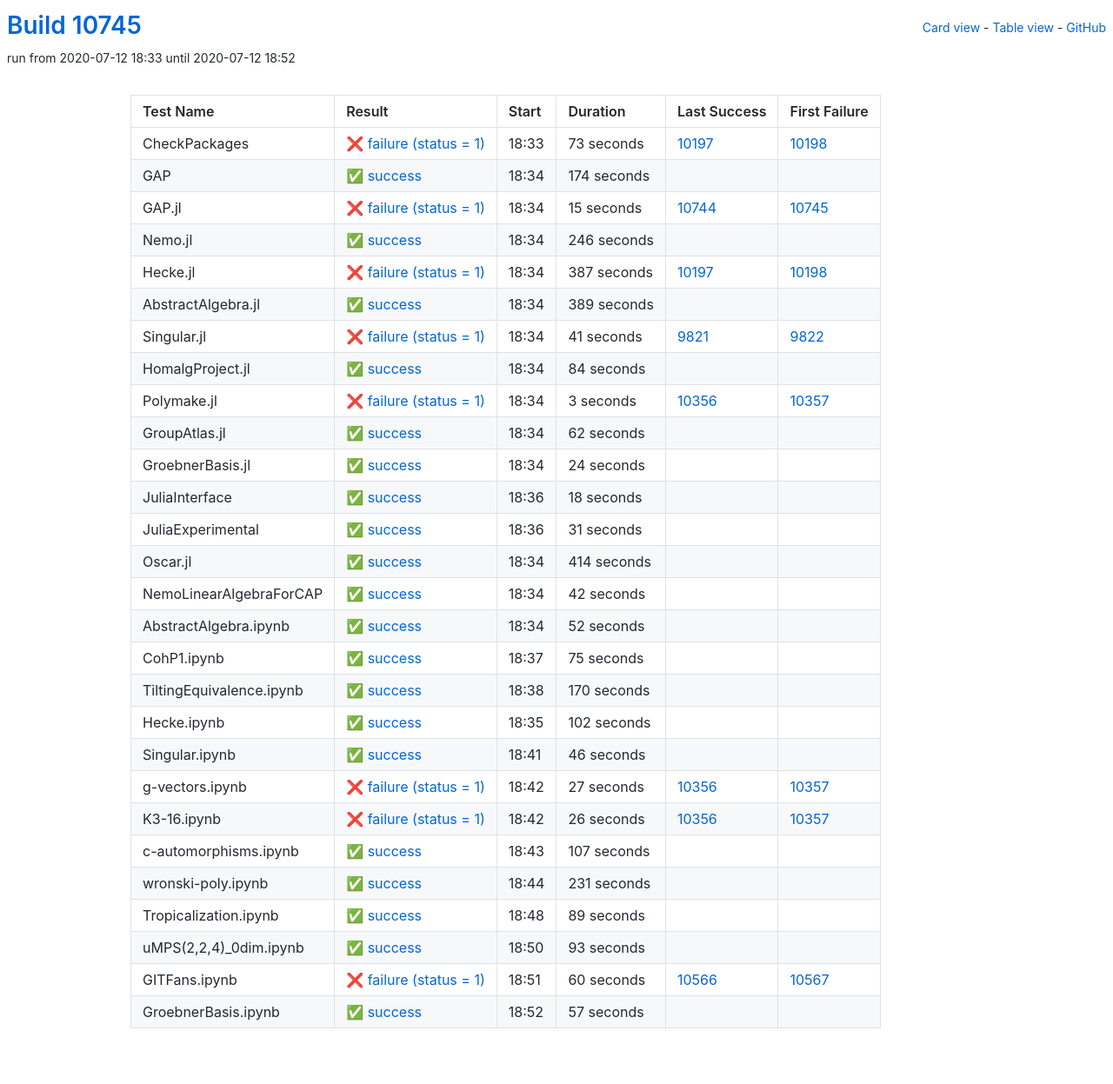
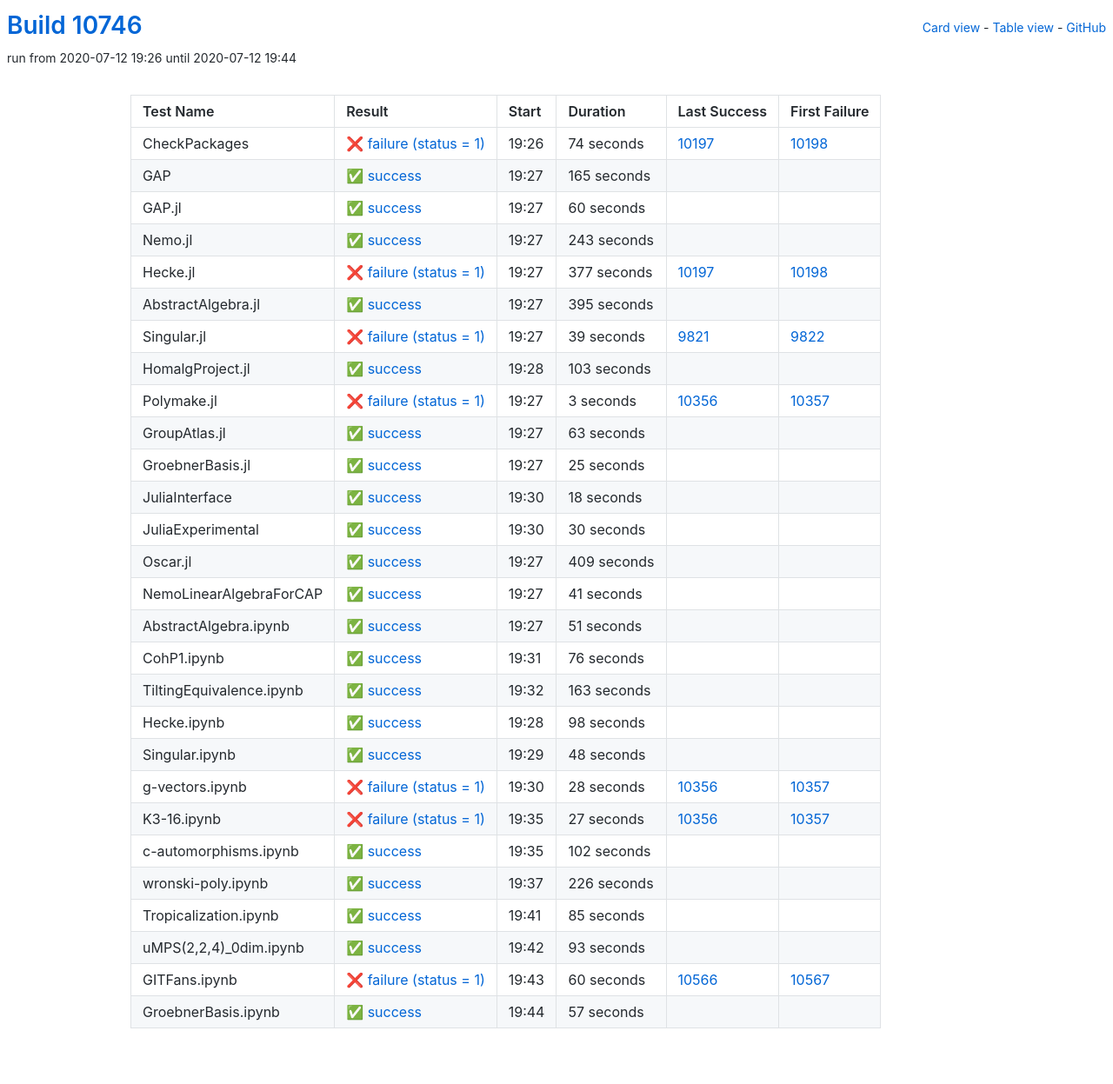
Before and after one commit to oscar-system/oscar-ci-status, a Jekyll site: the page built from table.html, in a window 1280 px wide. Shown: the whole page at 87% size. Built offline with Jekyll 4.4.1, drawn with Linux system fonts in a browser that asks for light colours.

Commit message:
Build #10746

```diff
--- a/_data/ci.yml
+++ b/_data/ci.yml
@@ -1,6 +1,6 @@
 ---
-build: 10745
-build_url: https://oscarci.mathematik.uni-kl.de/job/oscar/10745/
+build: 10746
+build_url: https://oscarci.mathematik.uni-kl.de/job/oscar/10746/
 job: oscar
 organization: oscar-system
 repo: oscar-ci-status
@@ -8,104 +8,104 @@
 tests:
 - name: CheckPackages
   id: checkpackages
-  log: https://oscarci.mathematik.uni-kl.de/job/oscar/10745/artifact/logs/build-10745/CheckPackages.log
-  start: 2020-07-12 18:33
+  log: https://oscarci.mathematik.uni-kl.de/job/oscar/10746/artifact/logs/build-10746/CheckPackages.log
+  start: 2020-07-12 19:26
   success: false
   exitcode: 1
   status: failure
-  duration: 73
+  duration: 74
   last_success: 10197
   last_success_url: https://oscarci.mathematik.uni-kl.de/job/oscar/10197/
   first_failure: 10198
   first_failure_url: https://oscarci.mathematik.uni-kl.de/job/oscar/10198/
 - name: GAP
   id: gap
-  log: https://oscarci.mathematik.uni-kl.de/job/oscar/10745/artifact/logs/build-10745/GAP.log
-  start: 2020-07-12 18:34
+  log: https://oscarci.mathematik.uni-kl.de/job/oscar/10746/artifact/logs/build-10746/GAP.log
+  start: 2020-07-12 19:27
   success: true
   exitcode: 0
   status: success
-  duration: 174
+  duration: 165
   last_success: false
   last_success_url:
   first_failure: false
   first_failure_url:
 - name: GAP.jl
   id: gap-jl
-  log: https://oscarci.mathematik.uni-kl.de/job/oscar/10745/artifact/logs/build-10745/GAP.jl.log
-  start: 2020-07-12 18:34
-  success: false
-  exitcode: 1
-  status: failure
-  duration: 15
-  last_success: 10744
-  last_success_url: https://oscarci.mathematik.uni-kl.de/job/oscar/10744/
-  first_failure: 10745
-  first_failure_url: https://oscarci.mathematik.uni-kl.de/job/oscar/10745/
-- name: Nemo.jl
-  id: nemo-jl
-  log: https://oscarci.mathematik.uni-kl.de/job/oscar/10745/artifact/logs/build-10745/Nemo.jl.log
-  start: 2020-07-12 18:34
+  log: https://oscarci.mathematik.uni-kl.de/job/oscar/10746/artifact/logs/build-10746/GAP.jl.log
+  start: 2020-07-12 19:27
   success: true
   exitcode: 0
   status: success
-  duration: 246
+  duration: 60
+  last_success: false
+  last_success_url:
+  first_failure: false
+  first_failure_url:
+- name: Nemo.jl
+  id: nemo-jl
+  log: https://oscarci.mathematik.uni-kl.de/job/oscar/10746/artifact/logs/build-10746/Nemo.jl.log
+  start: 2020-07-12 19:27
+  success: true
+  exitcode: 0
+  status: success
+  duration: 243
   last_success: false
   last_success_url:
   first_failure: false
   first_failure_url:
 - name: Hecke.jl
   id: hecke-jl
-  log: https://oscarci.mathematik.uni-kl.de/job/oscar/10745/artifact/logs/build-10745/Hecke.jl.log
-  start: 2020-07-12 18:34
+  log: https://oscarci.mathematik.uni-kl.de/job/oscar/10746/artifact/logs/build-10746/Hecke.jl.log
+  start: 2020-07-12 19:27
   success: false
   exitcode: 1
   status: failure
-  duration: 387
+  duration: 377
   last_success: 10197
   last_success_url: https://oscarci.mathematik.uni-kl.de/job/oscar/10197/
   first_failure: 10198
   first_failure_url: https://oscarci.mathematik.uni-kl.de/job/oscar/10198/
 - name: AbstractAlgebra.jl
   id: abstractalgebra-jl
-  log: https://oscarci.mathematik.uni-kl.de/job/oscar/10745/artifact/logs/build-10745/AbstractAlgebra.jl.log
-  start: 2020-07-12 18:34
+  log: https://oscarci.mathematik.uni-kl.de/job/oscar/10746/artifact/logs/build-10746/AbstractAlgebra.jl.log
+  start: 2020-07-12 19:27
   success: true
   exitcode: 0
   status: success
-  duration: 389
+  duration: 395
   last_success: false
   last_success_url:
   first_failure: false
   first_failure_url:
 - name: Singular.jl
   id: singular-jl
-  log: https://oscarci.mathematik.uni-kl.de/job/oscar/10745/artifact/logs/build-10745/Singular.jl.log
-  start: 2020-07-12 18:34
+  log: https://oscarci.mathematik.uni-kl.de/job/oscar/10746/artifact/logs/build-10746/Singular.jl.log
+  start: 2020-07-12 19:27
   success: false
   exitcode: 1
   status: failure
-  duration: 41
+  duration: 39
   last_success: 9821
   last_success_url: https://oscarci.mathematik.uni-kl.de/job/oscar/9821/
   first_failure: 9822
   first_failure_url: https://oscarci.mathematik.uni-kl.de/job/oscar/9822/
 - name: HomalgProject.jl
   id: homalgproject-jl
-  log: https://oscarci.mathematik.uni-kl.de/job/oscar/10745/artifact/logs/build-10745/HomalgProject.jl.log
-  start: 2020-07-12 18:34
+  log: https://oscarci.mathematik.uni-kl.de/job/oscar/10746/artifact/logs/build-10746/HomalgProject.jl.log
+  start: 2020-07-12 19:28
   success: true
   exitcode: 0
   status: success
-  duration: 84
+  duration: 103
   last_success: false
   last_success_url:
   first_failure: false
   first_failure_url:
 - name: Polymake.jl
   id: polymake-jl
-  log: https://oscarci.mathematik.uni-kl.de/job/oscar/10745/artifact/logs/build-10745/Polymake.jl.log
-  start: 2020-07-12 18:34
+  log: https://oscarci.mathematik.uni-kl.de/job/oscar/10746/artifact/logs/build-10746/Polymake.jl.log
+  start: 2020-07-12 19:27
   success: false
   exitcode: 1
   status: failure
@@ -116,32 +116,32 @@
   first_failure_url: https://oscarci.mathematik.uni-kl.de/job/oscar/10357/
 - name: GroupAtlas.jl
   id: groupatlas-jl
-  log: https://oscarci.mathematik.uni-kl.de/job/oscar/10745/artifact/logs/build-10745/GroupAtlas.jl.log
-  start: 2020-07-12 18:34
+  log: https://oscarci.mathematik.uni-kl.de/job/oscar/10746/artifact/logs/build-10746/GroupAtlas.jl.log
+  start: 2020-07-12 19:27
   success: true
   exitcode: 0
   status: success
-  duration: 62
+  duration: 63
   last_success: false
   last_success_url:
   first_failure: false
   first_failure_url:
 - name: GroebnerBasis.jl
   id: groebnerbasis-jl
-  log: https://oscarci.mathematik.uni-kl.de/job/oscar/10745/artifact/logs/build-10745/GroebnerBasis.jl.log
-  start: 2020-07-12 18:34
+  log: https://oscarci.mathematik.uni-kl.de/job/oscar/10746/artifact/logs/build-10746/GroebnerBasis.jl.log
+  start: 2020-07-12 19:27
   success: true
   exitcode: 0
   status: success
-  duration: 24
+  duration: 25
   last_success: false
   last_success_url:
   first_failure: false
   first_failure_url:
 - name: JuliaInterface
   id: juliainterface
-  log: https://oscarci.mathematik.uni-kl.de/job/oscar/10745/artifact/logs/build-10745/JuliaInterface.log
-  start: 2020-07-12 18:36
+  log: https://oscarci.mathematik.uni-kl.de/job/oscar/10746/artifact/logs/build-10746/JuliaInterface.log
+  start: 2020-07-12 19:30
   success: true
   exitcode: 0
   status: success
@@ -152,80 +152,128 @@
   first_failure_url:
 - name: JuliaExperimental
   id: juliaexperimental
-  log: https://oscarci.mathematik.uni-kl.de/job/oscar/10745/artifact/logs/build-10745/JuliaExperimental.log
-  start: 2020-07-12 18:36
+  log: https://oscarci.mathematik.uni-kl.de/job/oscar/10746/artifact/logs/build-10746/JuliaExperimental.log
+  start: 2020-07-12 19:30
   success: true
   exitcode: 0
   status: success
-  duration: 31
+  duration: 30
   last_success: false
   last_success_url:
   first_failure: false
   first_failure_url:
 - name: Oscar.jl
   id: oscar-jl
-  log: https://oscarci.mathematik.uni-kl.de/job/oscar/10745/artifact/logs/build-10745/Oscar.jl.log
-  start: 2020-07-12 18:34
+  log: https://oscarci.mathematik.uni-kl.de/job/oscar/10746/artifact/logs/build-10746/Oscar.jl.log
+  start: 2020-07-12 19:27
   success: true
   exitcode: 0
   status: success
-  duration: 414
+  duration: 409
   last_success: false
   last_success_url:
   first_failure: false
   first_failure_url:
 - name: NemoLinearAlgebraForCAP
   id: nemolinearalgebraforcap
-  log: https://oscarci.mathematik.uni-kl.de/job/oscar/10745/artifact/logs/build-10745/NemoLinearAlgebraForCAP.log
-  start: 2020-07-12 18:34
+  log: https://oscarci.mathematik.uni-kl.de/job/oscar/10746/artifact/logs/build-10746/NemoLinearAlgebraForCAP.log
+  start: 2020-07-12 19:27
   success: true
   exitcode: 0
   status: success
-  duration: 42
+  duration: 41
   last_success: false
   last_success_url:
   first_failure: false
   first_failure_url:
 - name: AbstractAlgebra.ipynb
   id: abstractalgebra-ipynb
-  log: https://oscarci.mathematik.uni-kl.de/job/oscar/10745/artifact/logs/build-10745/AbstractAlgebra.ipynb.log
-  start: 2020-07-12 18:34
+  log: https://oscarci.mathematik.uni-kl.de/job/oscar/10746/artifact/logs/build-10746/AbstractAlgebra.ipynb.log
+  start: 2020-07-12 19:27
   success: true
   exitcode: 0
   status: success
-  duration: 52
+  duration: 51
   last_success: false
   last_success_url:
   first_failure: false
   first_failure_url:
 - name: CohP1.ipynb
   id: cohp1-ipynb
-  log: https://oscarci.mathematik.uni-kl.de/job/oscar/10745/artifact/logs/build-10745/CohP1.ipynb.log
-  start: 2020-07-12 18:37
+  log: https://oscarci.mathematik.uni-kl.de/job/oscar/10746/artifact/logs/build-10746/CohP1.ipynb.log
+  start: 2020-07-12 19:31
   success: true
   exitcode: 0
   status: success
-  duration: 75
+  duration: 76
   last_success: false
   last_success_url:
   first_failure: false
   first_failure_url:
 - name: TiltingEquivalence.ipynb
   id: tiltingequivalence-ipynb
-  log: https://oscarci.mathematik.uni-kl.de/job/oscar/10745/artifact/logs/build-10745/TiltingEquivalence.ipynb.log
-  start: 2020-07-12 18:38
+  log: https://oscarci.mathematik.uni-kl.de/job/oscar/10746/artifact/logs/build-10746/TiltingEquivalence.ipynb.log
+  start: 2020-07-12 19:32
   success: true
   exitcode: 0
   status: success
-  duration: 170
+  duration: 163
   last_success: false
   last_success_url:
   first_failure: false
   first_failure_url:
 - name: Hecke.ipynb
   id: hecke-ipynb
-  log: https://oscarci.mathematik.uni-kl.de/job/oscar/10745/artifact/logs/build-10745/Hecke.ipynb.log
-  start: 2020-07-12 18:35
+  log: https://oscarci.mathematik.uni-kl.de/job/oscar/10746/artifact/logs/build-10746/Hecke.ipynb.log
+  start: 2020-07-12 19:28
+  success: true
+  exitcode: 0
+  status: success
+  duration: 98
+  last_success: false
+  last_success_url:
+  first_failure: false
+  first_failure_url:
+- name: Singular.ipynb
+  id: singular-ipynb
+  log: https://oscarci.mathematik.uni-kl.de/job/oscar/10746/artifact/logs/build-10746/Singular.ipynb.log
+  start: 2020-07-12 19:29
+  success: true
+  exitcode: 0
+  status: success
+  duration: 48
+  last_success: false
+  last_success_url:
+  first_failure: false
+  first_failure_url:
+- name: g-vectors.ipynb
+  id: g-vectors-ipynb
+  log: https://oscarci.mathematik.uni-kl.de/job/oscar/10746/artifact/logs/build-10746/g-vectors.ipynb.log
+  start: 2020-07-12 19:30
+  success: false
+  exitcode: 1
+  status: failure
+  duration: 28
+  last_success: 10356
+  last_success_url: https://oscarci.mathematik.uni-kl.de/job/oscar/10356/
+  first_failure: 10357
+  first_failure_url: https://oscarci.mathematik.uni-kl.de/job/oscar/10357/
+- name: K3-16.ipynb
+  id: k3-16-ipynb
+  log: https://oscarci.mathematik.uni-kl.de/job/oscar/10746/artifact/logs/build-10746/K3-16.ipynb.log
+  start: 2020-07-12 19:35
+  success: false
+  exitcode: 1
+  status: failure
+  duration: 27
+  last_success: 10356
+  last_success_url: https://oscarci.mathematik.uni-kl.de/job/oscar/10356/
+  first_failure: 10357
+  first_failure_url: https://oscarci.mathematik.uni-kl.de/job/oscar/10357/
+- name: c-automorphisms.ipynb
+  id: c-automorphisms-ipynb
+  log: https://oscarci.mathematik.uni-kl.de/job/oscar/10746/artifact/logs/build-10746/c-automorphisms.ipynb.log
+  start: 2020-07-12 19:35
   success: true
   exitcode: 0
   status: success
@@ -234,82 +282,34 @@
   last_success_url:
   first_failure: false
   first_failure_url:
-- name: Singular.ipynb
-  id: singular-ipynb
-  log: https://oscarci.mathematik.uni-kl.de/job/oscar/10745/artifact/logs/build-10745/Singular.ipynb.log
-  start: 2020-07-12 18:41
+- name: wronski-poly.ipynb
+  id: wronski-poly-ipynb
+  log: https://oscarci.mathematik.uni-kl.de/job/oscar/10746/artifact/logs/build-10746/wronski-poly.ipynb.log
+  start: 2020-07-12 19:37
   success: true
   exitcode: 0
   status: success
-  duration: 46
-  last_success: false
-  last_success_url:
-  first_failure: false
-  first_failure_url:
-- name: g-vectors.ipynb
-  id: g-vectors-ipynb
-  log: https://oscarci.mathematik.uni-kl.de/job/oscar/10745/artifact/logs/build-10745/g-vectors.ipynb.log
-  start: 2020-07-12 18:42
-  success: false
-  exitcode: 1
-  status: failure
-  duration: 27
-  last_success: 10356
-  last_success_url: https://oscarci.mathematik.uni-kl.de/job/oscar/10356/
-  first_failure: 10357
-  first_failure_url: https://oscarci.mathematik.uni-kl.de/job/oscar/10357/
-- name: K3-16.ipynb
-  id: k3-16-ipynb
-  log: https://oscarci.mathematik.uni-kl.de/job/oscar/10745/artifact/logs/build-10745/K3-16.ipynb.log
-  start: 2020-07-12 18:42
-  success: false
-  exitcode: 1
-  status: failure
-  duration: 26
-  last_success: 10356
-  last_success_url: https://oscarci.mathematik.uni-kl.de/job/oscar/10356/
-  first_failure: 10357
-  first_failure_url: https://oscarci.mathematik.uni-kl.de/job/oscar/10357/
-- name: c-automorphisms.ipynb
-  id: c-automorphisms-ipynb
-  log: https://oscarci.mathematik.uni-kl.de/job/oscar/10745/artifact/logs/build-10745/c-automorphisms.ipynb.log
-  start: 2020-07-12 18:43
-  success: true
-  exitcode: 0
-  status: success
-  duration: 107
-  last_success: false
-  last_success_url:
-  first_failure: false
-  first_failure_url:
-- name: wronski-poly.ipynb
-  id: wronski-poly-ipynb
-  log: https://oscarci.mathematik.uni-kl.de/job/oscar/10745/artifact/logs/build-10745/wronski-poly.ipynb.log
-  start: 2020-07-12 18:44
-  success: true
-  exitcode: 0
-  status: success
-  duration: 231
+  duration: 226
   last_success: false
   last_success_url:
   first_failure: false
   first_failure_url:
 - name: Tropicalization.ipynb
   id: tropicalization-ipynb
-  log: https://oscarci.mathematik.uni-kl.de/job/oscar/10745/artifact/logs/build-10745/Tropicalization.ipynb.log
-  start: 2020-07-12 18:48
+  log: https://oscarci.mathematik.uni-kl.de/job/oscar/10746/artifact/logs/build-10746/Tropicalization.ipynb.log
+  start: 2020-07-12 19:41
   success: true
   exitcode: 0
   status: success
-  duration: 89
+  duration: 85
   last_success: false
   last_success_url:
   first_failure: false
   first_failure_url:
 - name: uMPS(2,2,4)_0dim.ipynb
   id: umps-2-2-4-0dim-ipynb
-  log: https://oscarci.mathematik.uni-kl.de/job/oscar/10745/artifact/logs/build-10745/uMPS-2-2-4-_0dim.ipynb.log
-  start: 2020-07-12 18:50
+  log: https://oscarci.mathematik.uni-kl.de/job/oscar/10746/artifact/logs/build-10746/uMPS-2-2-4-_0dim.ipynb.log
+  start: 2020-07-12 19:42
   success: true
   exitcode: 0
   status: success
@@ -320,8 +320,8 @@
   first_failure_url:
 - name: GITFans.ipynb
   id: gitfans-ipynb
-  log: https://oscarci.mathematik.uni-kl.de/job/oscar/10745/artifact/logs/build-10745/GITFans.ipynb.log
-  start: 2020-07-12 18:51
+  log: https://oscarci.mathematik.uni-kl.de/job/oscar/10746/artifact/logs/build-10746/GITFans.ipynb.log
+  start: 2020-07-12 19:43
   success: false
   exitcode: 1
   status: failure
@@ -332,8 +332,8 @@
   first_failure_url: https://oscarci.mathematik.uni-kl.de/job/oscar/10567/
 - name: GroebnerBasis.ipynb
   id: groebnerbasis-ipynb
-  log: https://oscarci.mathematik.uni-kl.de/job/oscar/10745/artifact/logs/build-10745/GroebnerBasis.ipynb.log
-  start: 2020-07-12 18:52
+  log: https://oscarci.mathematik.uni-kl.de/job/oscar/10746/artifact/logs/build-10746/GroebnerBasis.ipynb.log
+  start: 2020-07-12 19:44
   success: true
   exitcode: 0
   status: success
```
Also changed, not shown: README.md.
